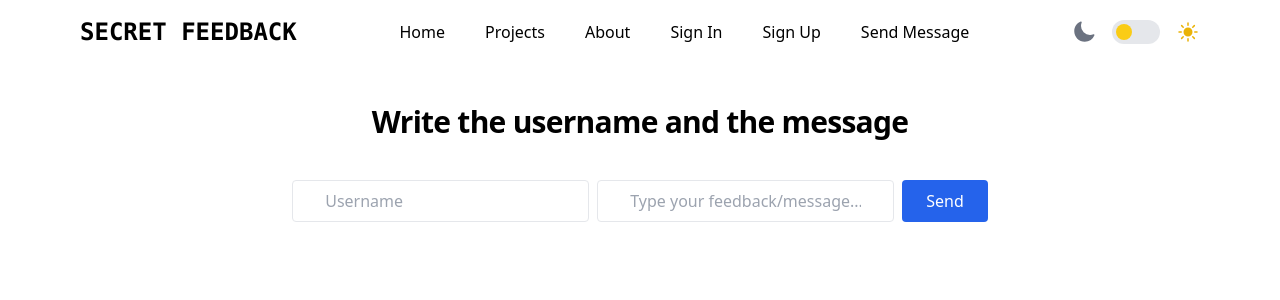
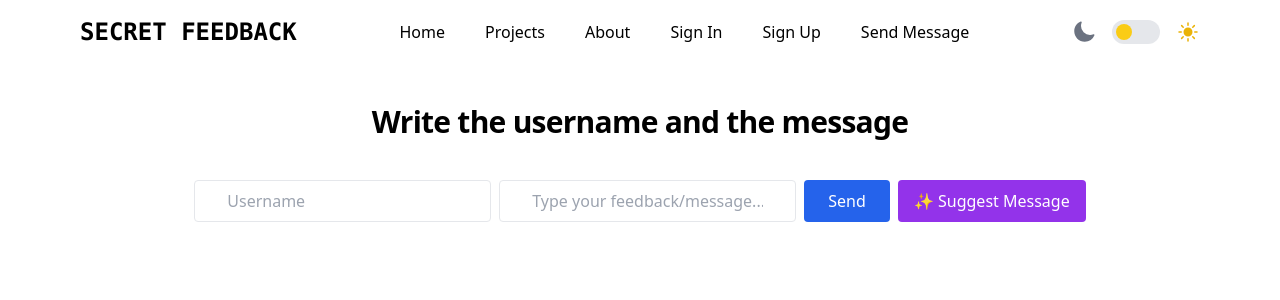
Before and after one commit to shahzaibam/secret-feedback, a Next.js app: page /send-message in a window 1280 px wide. Shown: the top 300 px of the page. Built offline with nearby package versions, Linux system fonts and the light colour scheme.

Commit message:
trying to implement ai to suggest messages

```diff
--- a/package.json
+++ b/package.json
@@ -16,6 +16,7 @@
     "mongoose": "^8.13.3",
     "next": "15.3.1",
     "next-themes": "^0.4.6",
+    "openai": "^5.0.1",
     "react": "^19.0.0",
     "react-dom": "^19.0.0",
     "react-email": "^4.0.7",
--- a/src/app/Components/SendMessageInput.tsx
+++ b/src/app/Components/SendMessageInput.tsx
@@ -5,6 +5,25 @@ const SendMessageInput = () => {
     const [username, setUsername] = useState("");
     const [message, setMessage] = useState("");
     const [status, setStatus] = useState<string | null>(null);
+
+
+    const getAISuggestion = async () => {
+        try {
+            const res = await fetch("/api/suggest-message");
+            const data = await res.json();
+
+            if (data.success) {
+                setMessage(data.suggestion);
+            } else {
+                setStatus("❌ Could not get AI suggestion.");
+            }
+        } catch (error: Error | unknown) {
+            console.error("OpenAI Error:", error instanceof Error ? error.message : error);
+            setStatus("❌ Could not get AI suggestion.");
+        }
+
+    };
+
 
 
     //send feedback to the user, checks everything if user exists, then if it is accepting messages or not, if yes then send the message and store it
@@ -76,6 +95,15 @@ const SendMessageInput = () => {
                         value="Send"
                         className='bg-blue-600 text-white p-2 px-6 rounded cursor-pointer'
                     />
+
+                    <button
+                        type="button"
+                        onClick={getAISuggestion}
+                        className="bg-purple-600 text-white p-2 px-4 rounded"
+                    >
+                        ✨ Suggest Message
+                    </button>
+
                 </form>
 
                 {status && <p className="mt-4 text-lg">{status}</p>}
--- /dev/null
+++ b/src/app/api/suggest-message/route.ts
@@ -0,0 +1,35 @@
+import { NextResponse } from "next/server";
+import OpenAI from "openai";
+
+const openai = new OpenAI({
+    apiKey: process.env.OPENAI_API_KEY,
+});
+
+export async function GET() {
+    try {
+        const completion = await openai.chat.completions.create({
+            model: "gpt-3.5-turbo", // o "gpt-4" si tienes acceso
+            messages: [
+                {
+                    role: "system",
+                    content: "Eres un generador de mensajes positivos y empáticos para enviar a otros de forma anónima.",
+                },
+                {
+                    role: "user",
+                    content: "Dame una sugerencia de mensaje positiva para alguien.",
+                },
+            ],
+            max_tokens: 50,
+            temperature: 0.9,
+        });
+
+        const suggestion = completion.choices[0].message.content;
+        return NextResponse.json({ success: true, suggestion });
+    } catch (error) {
+        console.error("OpenAI Error full details:", error);
+        return NextResponse.json(
+            { success: false, message: `Error generating suggestion: ${error.message || error}` },
+            { status: 500 }
+        );
+    }
+}
```
Also changed, not shown: 1 other file (tests, documents, lock files or other folders).
